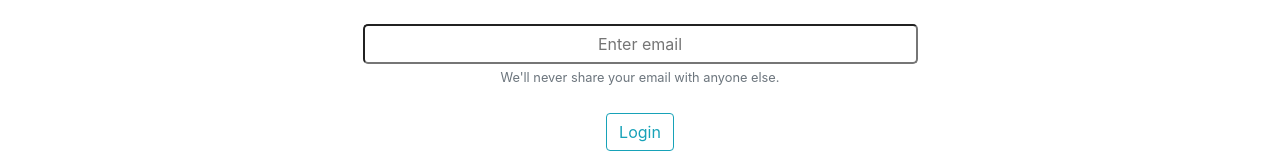
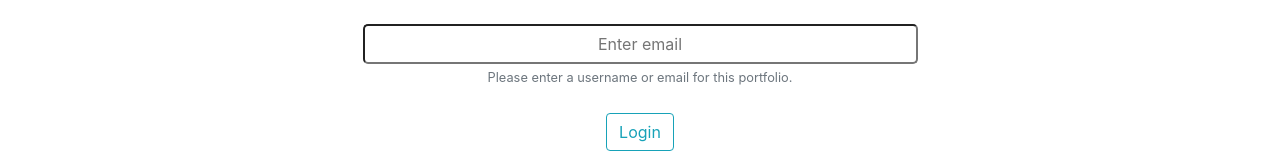
Before and after one commit to moliver4/portfolio-builder-client, a React (Create React App) app: page / in a window 1280 px wide. Shown: the part 323-481 px from the top of the page. Built offline with nearby package versions, Linux system fonts and the light colour scheme.

Commit message:
deployment modification

```diff
--- a/src/screens/LoginScreen.js
+++ b/src/screens/LoginScreen.js
@@ -27,7 +27,7 @@ const LoginScreen = ({ email, submitLogin, handleInputChange}) => {
                                         name='email_address'
                                         onChange={(e) => handleInputChange(e)}
                                     />
-                                    <small id="emailHelp" className="form-text text-muted">We'll never share your email with anyone else.</small>
+                                    <small id="emailHelp" className="form-text text-muted">Please enter a username or email for this portfolio.</small>
                             </div>
                             <input onClick={(e) => submitLogin(e)} type='button' style={styles.logIn} className="btn btn-outline-info" value='Login' />
                         </form>
```
